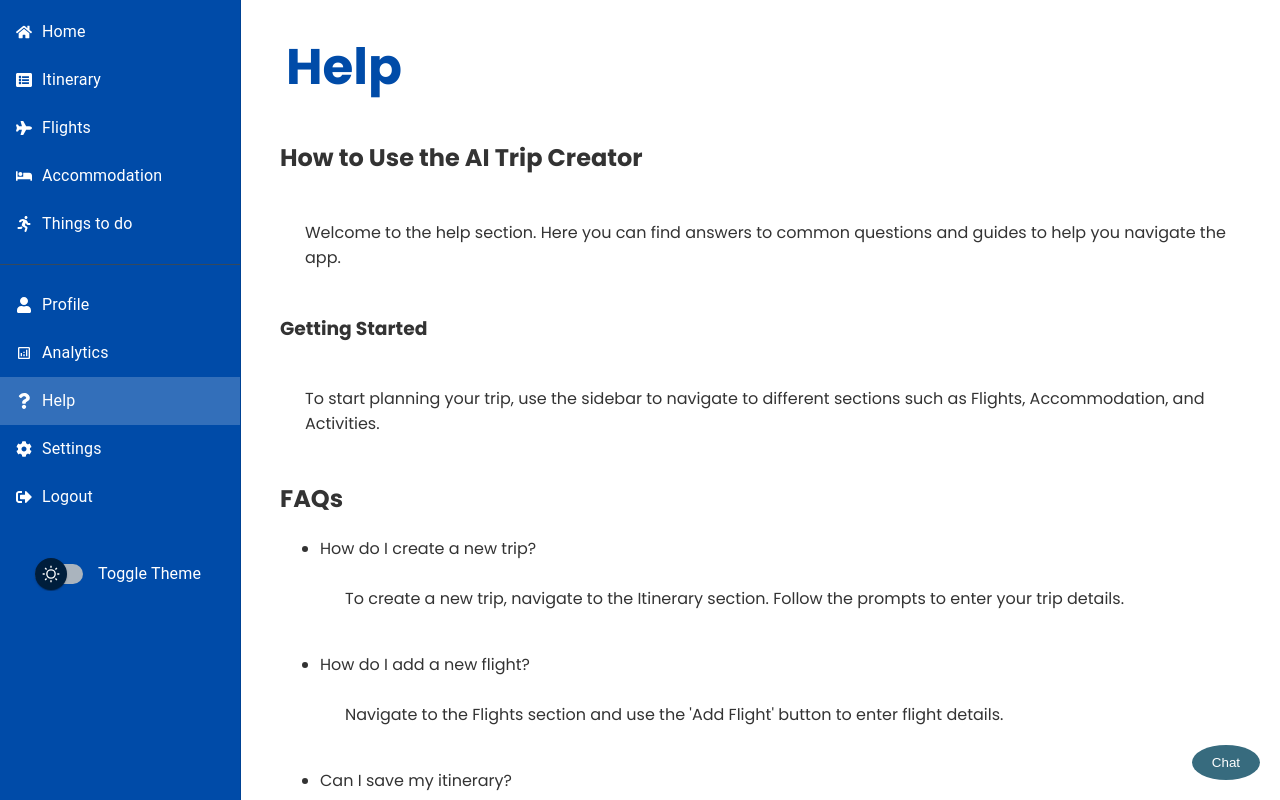
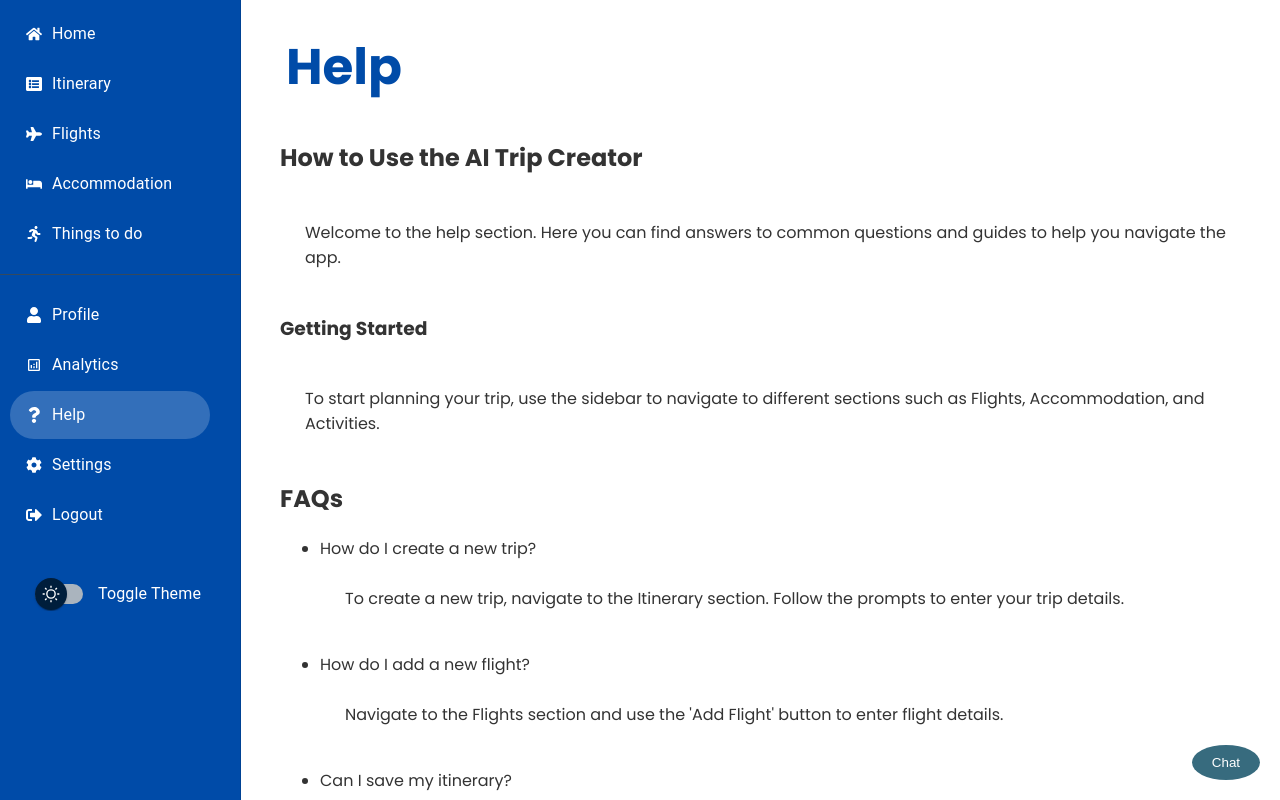
Before and after one commit to COS301-SE-2024/AI-Trip-Creator, a React (Create React App) app in the folder ai-trip-creator/: page /help in a window 1280 px wide. Built offline with nearby package versions, Linux system fonts and the light colour scheme; no server answers; what @nextui-org/react would draw is missing.

Commit message:
Update sidebar.js
rounded sides for selected option

```diff
--- a/ai-trip-creator/src/components/dashboard/sidebar.js
+++ b/ai-trip-creator/src/components/dashboard/sidebar.js
@@ -99,10 +99,14 @@ const Sidebar = () => {
           backgroundColor: "#004BA8",
           color: "#FFFFFF",
           elevation: 16, // Nav drawer elevation
+          height: "100vh", // Full height of the viewport
+          overflow: "hidden", // Prevent scrolling
         },
       }}
     >
-      <List>
+      <List sx={{ overflow: "hidden" }}>
+        {" "}
+        {/* Disable scroll inside the List */}
         <ListItem
           button
           component={Link}
@@ -110,6 +114,9 @@ const Sidebar = () => {
           sx={{
             backgroundColor: isActive("/dashboard") ? "#ffffff33" : "inherit",
             color: isActive("/dashboard") ? "#ffffff" : "inherit",
+            borderRadius: "50px",
+            margin: "2px 10px",
+            width: "200px",
           }}
         >
           <FaHome style={{ marginRight: "10px" }} />
@@ -122,6 +129,9 @@ const Sidebar = () => {
           sx={{
             backgroundColor: isActive("/Itinerary") ? "#ffffff33" : "inherit",
             color: isActive("/Itinerary") ? "#ffffff" : "inherit",
+            borderRadius: "50px",
+            margin: "2px 10px",
+            width: "200px",
           }}
         >
           <FaListAlt style={{ marginRight: "10px" }} />
@@ -134,6 +144,9 @@ const Sidebar = () => {
           sx={{
             backgroundColor: isActive("/flights") ? "#ffffff33" : "inherit",
             color: isActive("/flights") ? "#ffffff" : "inherit",
+            borderRadius: "50px",
+            margin: "2px 10px",
+            width: "200px",
           }}
         >
           <FaPlane style={{ marginRight: "10px" }} />
@@ -148,6 +161,9 @@ const Sidebar = () => {
               ? "#ffffff33"
               : "inherit",
             color: isActive("/accommodation") ? "#ffffff" : "inherit",
+            borderRadius: "50px",
+            margin: "2px 10px",
+            width: "200px",
           }}
         >
           <FaBed style={{ marginRight: "10px" }} />
@@ -160,6 +176,9 @@ const Sidebar = () => {
           sx={{
             backgroundColor: isActive("/activities") ? "#ffffff33" : "inherit",
             color: isActive("/activities") ? "#ffffff" : "inherit",
+            borderRadius: "50px",
+            margin: "2px 10px",
+            width: "200px",
           }}
         >
           <FaRunning style={{ marginRight: "10px" }} />
@@ -173,6 +192,9 @@ const Sidebar = () => {
           sx={{
             backgroundColor: isActive("/profile") ? "#ffffff33" : "inherit",
             color: isActive("/profile") ? "#ffffff" : "inherit",
+            borderRadius: "50px",
+            margin: "2px 10px",
+            width: "200px",
           }}
         >
           <FaUser style={{ marginRight: "10px" }} />
@@ -185,6 +207,9 @@ const Sidebar = () => {
           sx={{
             backgroundColor: isActive("/analytics") ? "#ffffff33" : "inherit",
             color: isActive("/analytics") ? "#ffffff" : "inherit",
+            borderRadius: "50px",
+            margin: "2px 10px",
+            width: "200px",
           }}
         >
           <MdOutlineAnalytics style={{ marginRight: "10px" }} />
@@ -197,6 +222,9 @@ const Sidebar = () => {
           sx={{
             backgroundColor: isActive("/help") ? "#ffffff33" : "inherit",
             color: isActive("/help") ? "#ffffff" : "inherit",
+            borderRadius: "50px",
+            margin: "2px 10px",
+            width: "200px",
           }}
         >
           <FaQuestion style={{ marginRight: "10px" }} />
@@ -209,6 +237,9 @@ const Sidebar = () => {
           sx={{
             backgroundColor: isActive("/settings") ? "#ffffff33" : "inherit",
             color: isActive("/settings") ? "#ffffff" : "inherit",
+            borderRadius: "50px",
+            margin: "2px 10px",
+            width: "200px",
           }}
         >
           <FaCog style={{ marginRight: "10px" }} />
@@ -221,6 +252,9 @@ const Sidebar = () => {
           sx={{
             backgroundColor: isActive("/") ? "#ffffff33" : "inherit",
             color: isActive("/") ? "#ffffff" : "inherit",
+            borderRadius: "50px",
+            margin: "2px 10px",
+            width: "200px",
           }}
         >
           <FaSignOutAlt style={{ marginRight: "10px" }} />
```
